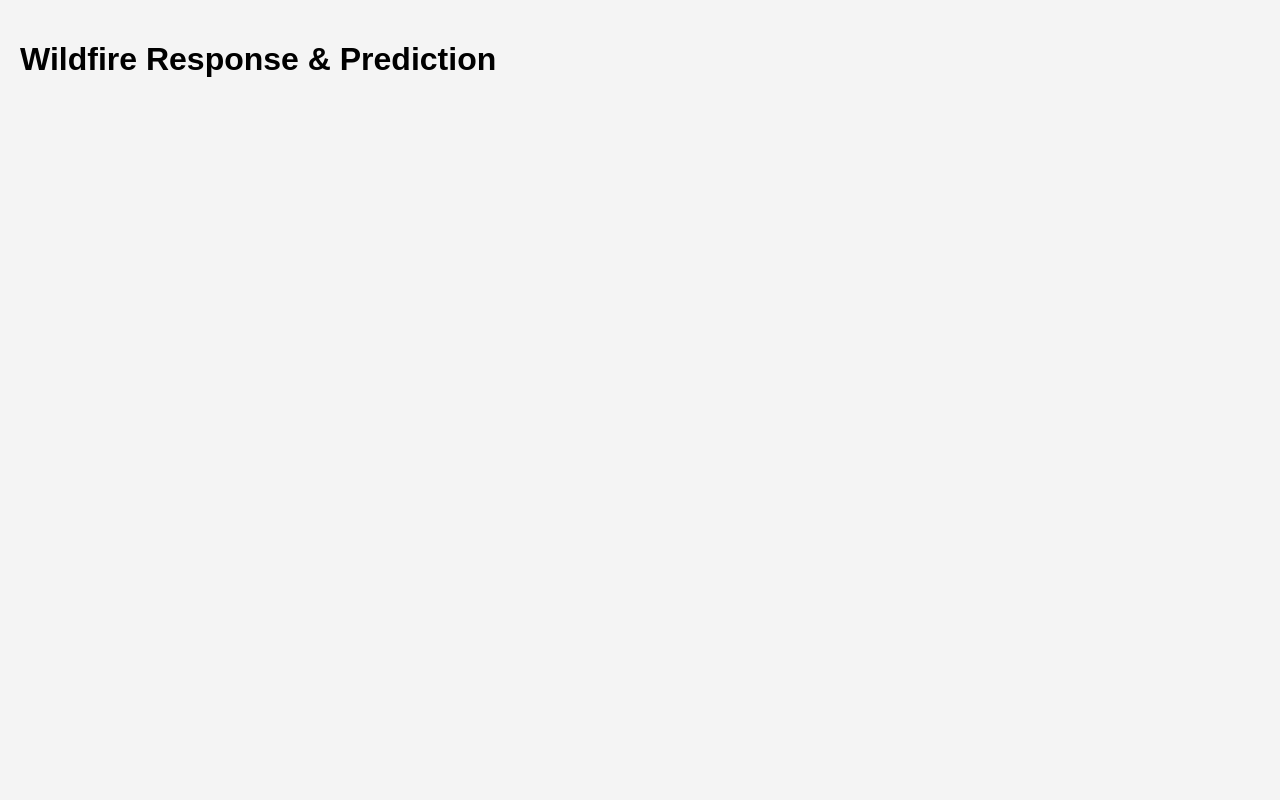
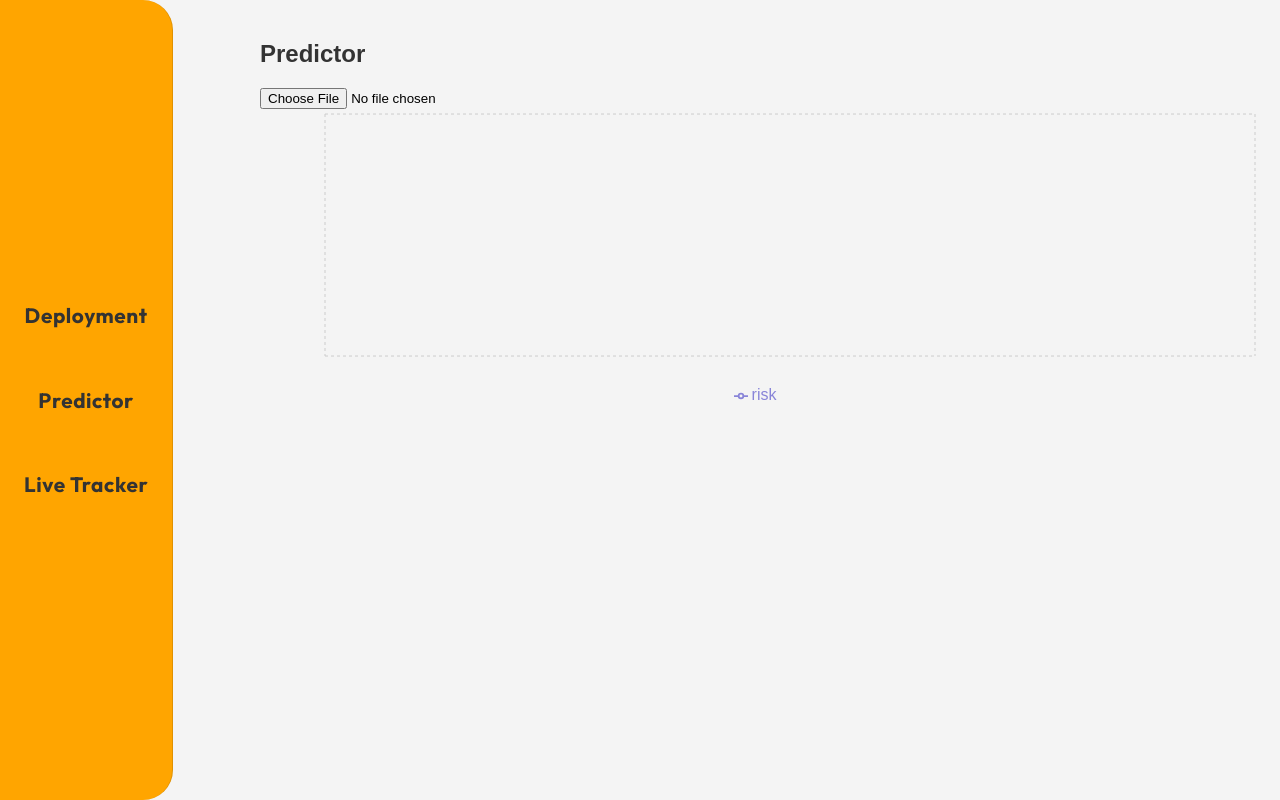
Before and after one commit to AmmarSathar/ConU-Hacks-2025-H7, a React (Create React App) app in the folder frontend/: page /prediction in a window 1280 px wide. Built offline with nearby package versions, Linux system fonts and the light colour scheme.

Commit message:
Fixed nav bar with omed commit

```diff
--- a/frontend/src/App.js
+++ b/frontend/src/App.js
@@ -1,7 +1,9 @@
 import React, { useState } from 'react';
 import { BrowserRouter as Router, Route, Routes } from 'react-router-dom';
 import ResourceDeployment from './components/ResourceDeployment';
-import Reports from './components/Reports';
+import Predictor from './components/Predictor';
+import LiveTracker from './components/LiveTracker';
+import Navigation from './components/Navigation';
 import './styles/main.scss';
 
 function App() {
@@ -9,19 +11,23 @@ function App() {
 
   return (
     <Router>
-      <div className="App">
-        <h1>Wildfire Response & Prediction</h1>
+      <div className="App" style={{ display: 'flex' }}>
+        <Navigation />
+        <div style={{ flexGrow: 1, marginLeft: 240 }}> {/* Adjust marginLeft to match Drawer width */}
           <Routes>
+            {/* Pass setReport as a prop to ResourceDeployment */}
             <Route
               exact
               path="/"
               element={<ResourceDeployment setReport={setReport} />}
             />
+            <Route path="/prediction" element={<Predictor />} />
             <Route
               path="/reports"
-            element={<Reports report={report} />}
+              element={<LiveTracker report={report} />}
             />
           </Routes>
+        </div>
       </div>
     </Router>
   );
--- /dev/null
+++ b/frontend/src/components/LiveTracker.js
@@ -0,0 +1,21 @@
+import React from "react";
+
+function LiveTracker({ report }) {
+  return (
+    <div>
+      <h2>Fire Deployment Report</h2>
+      {report ? (
+        <div>
+          <p>Number of Fires Addressed: {report.firesAddressed}</p>
+          <p>Number of Fires Delayed: {report.firesDelayed}</p>
+          <p>Total Operational Cost: ${report.operationalCost}</p>
+          <p>Estimated Damage Cost from Missed Responses: ${report.missedCost}</p>
+        </div>
+      ) : (
+        <p>No report generated yet.</p>
+      )}
+    </div>
+  );
+}
+
+export default LiveTracker;
--- /dev/null
+++ b/frontend/src/components/Navigation.js
@@ -0,0 +1,65 @@
+import React from 'react';
+import { Link } from 'react-router-dom';
+import Drawer from '@mui/material/Drawer';
+import List from '@mui/material/List';
+import ListItem from '@mui/material/ListItem';
+import Button from '@mui/material/Button';
+import { styled } from '@mui/material/styles';
+import { createGlobalStyle } from 'styled-components';
+
+const GlobalStyle = createGlobalStyle`
+  @import url('https://fonts.googleapis.com/css2?family=Outfit:wght@400;700&display=swap');
+`;
+
+const CustomDrawer = styled(Drawer)(({ theme }) => ({
+  '& .MuiDrawer-paper': {
+    borderTopRightRadius: '30px',
+    borderBottomRightRadius: '30px',
+    display: 'flex',
+    justifyContent: 'center', // Center items vertically
+    backgroundColor: '#FFA500', // Set background color to orange
+  },
+}));
+
+const CustomListItem = styled(ListItem)(({ theme }) => ({
+  margin: '20px 0', // Add vertical margin
+}));
+
+const CustomButton = styled(Button)(({ theme }) => ({
+  fontFamily: 'Outfit, sans-serif', // Apply Outfit font
+  fontWeight: 700, // Apply bold font weight
+  width: '100%', // Make button full width
+  justifyContent: 'center', // Center text
+  textTransform: 'none', // Disable uppercase transformation
+  color: '#333', // Change text color
+  fontSize: '1.3rem', // Increase font size
+}));
+
+const Navigation = () => {
+  return (
+    <>
+      <GlobalStyle />
+      <CustomDrawer variant="permanent" anchor="left">
+        <List>
+          <CustomListItem>
+            <CustomButton component={Link} to="/">
+              Deployment
+            </CustomButton>
+          </CustomListItem>
+          <CustomListItem>
+            <CustomButton component={Link} to="/prediction">
+              Predictor
+            </CustomButton>
+          </CustomListItem>
+          <CustomListItem>
+            <CustomButton component={Link} to="/reports">
+              Live Tracker
+            </CustomButton>
+          </CustomListItem>
+        </List>
+      </CustomDrawer>
+    </>
+  );
+};
+
+export default Navigation;
--- /dev/null
+++ b/frontend/src/components/Predictor.js
@@ -0,0 +1,36 @@
+import React, { useState } from "react";
+import Papa from "papaparse";
+import { LineChart, Line, XAxis, YAxis, CartesianGrid, Tooltip, Legend, ResponsiveContainer } from "recharts";
+import { Button } from "@mui/material";
+
+function Predictor() {
+  const [predictionData, setPredictionData] = useState([]);
+
+  const handleFileUpload = (event) => {
+    const file = event.target.files[0];
+    Papa.parse(file, {
+      complete: (result) => {
+        setPredictionData(result.data);
+      },
+    });
+  };
+
+  return (
+    <div>
+      <h2>Predictor</h2>
+      <input type="file" accept=".csv" onChange={handleFileUpload} />
+      <ResponsiveContainer width="100%" height={300}>
+        <LineChart data={predictionData}>
+          <CartesianGrid strokeDasharray="3 3" />
+          <XAxis dataKey="date" />
+          <YAxis />
+          <Tooltip />
+          <Legend />
+          <Line type="monotone" dataKey="risk" stroke="#8884d8" />
+        </LineChart>
+      </ResponsiveContainer>
+    </div>
+  );
+}
+
+export default Predictor;
```
Lines whose indentation alone changed are shown as unchanged.
